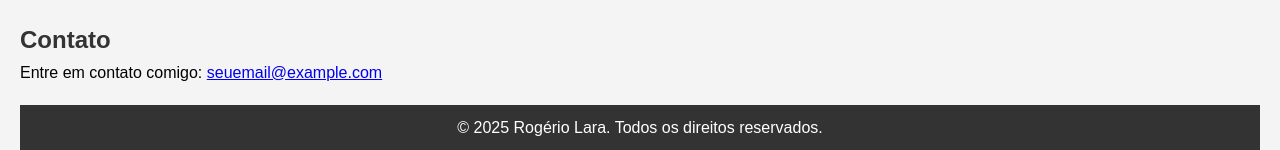
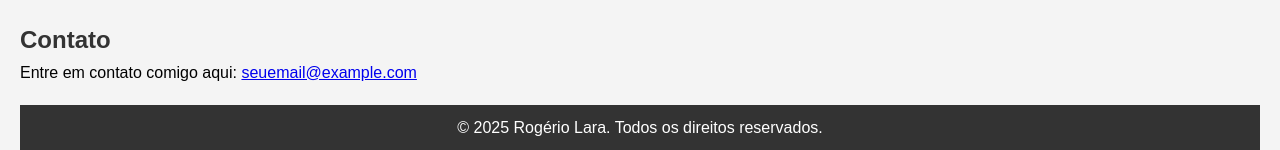
Before and after one commit to rogeriolara/rogeriolara.github.io, a plain HTML site: page index.html in a window 1280 px wide. Shown: the part 258-408 px from the top of the page. Drawn offline with Linux system fonts and the light colour scheme.

Commit message:
Update index.html

```diff
--- a/index.html
+++ b/index.html
@@ -32,7 +32,7 @@
 
     <section id="contato">
         <h2>Contato</h2>
-        <p>Entre em contato comigo: <a href="mailto:seuemail@example.com">seuemail@example.com</a></p>
+        <p>Entre em contato comigo aqui: <a href="mailto:seuemail@example.com">seuemail@example.com</a></p>
     </section>
 
     <footer>
```
